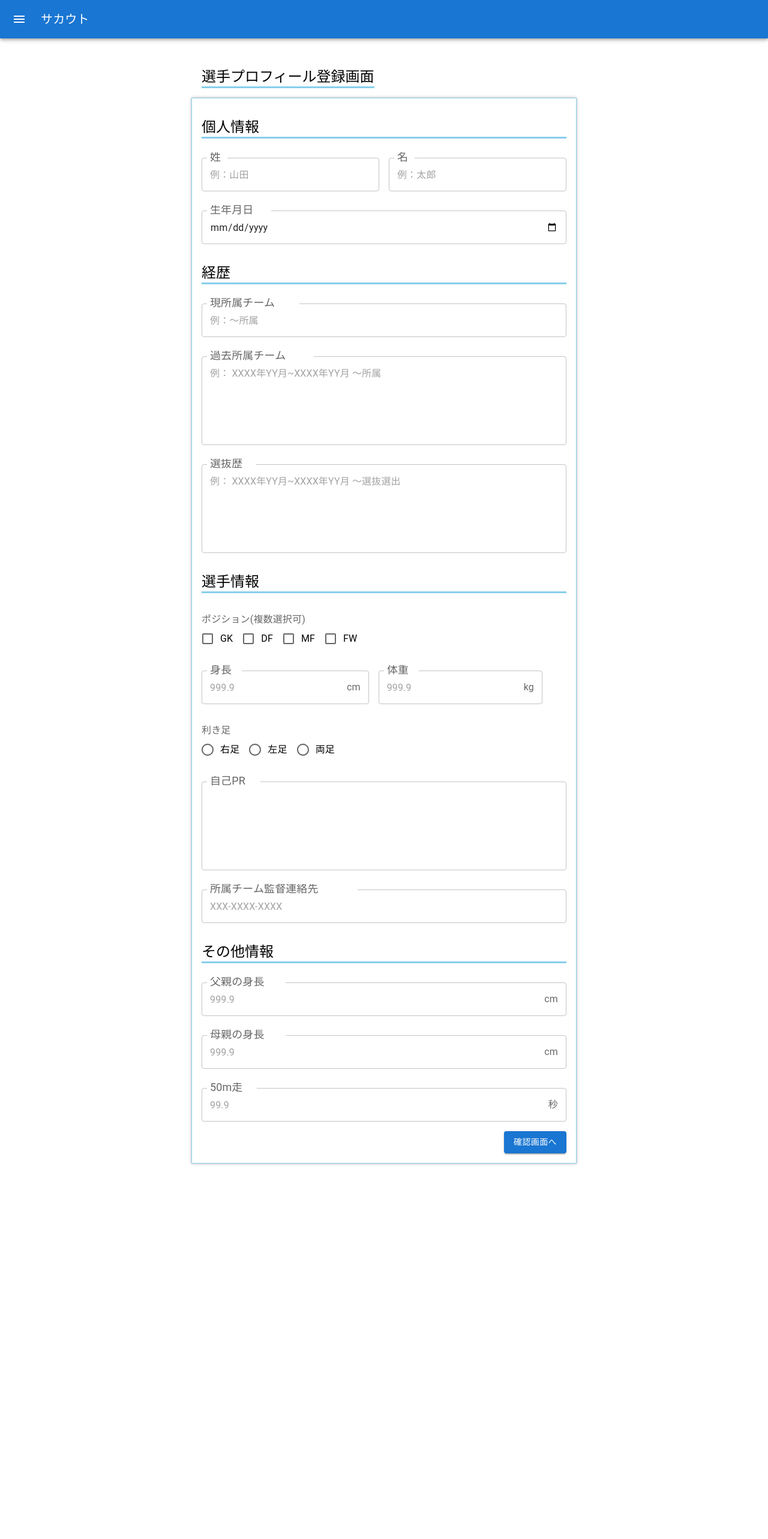
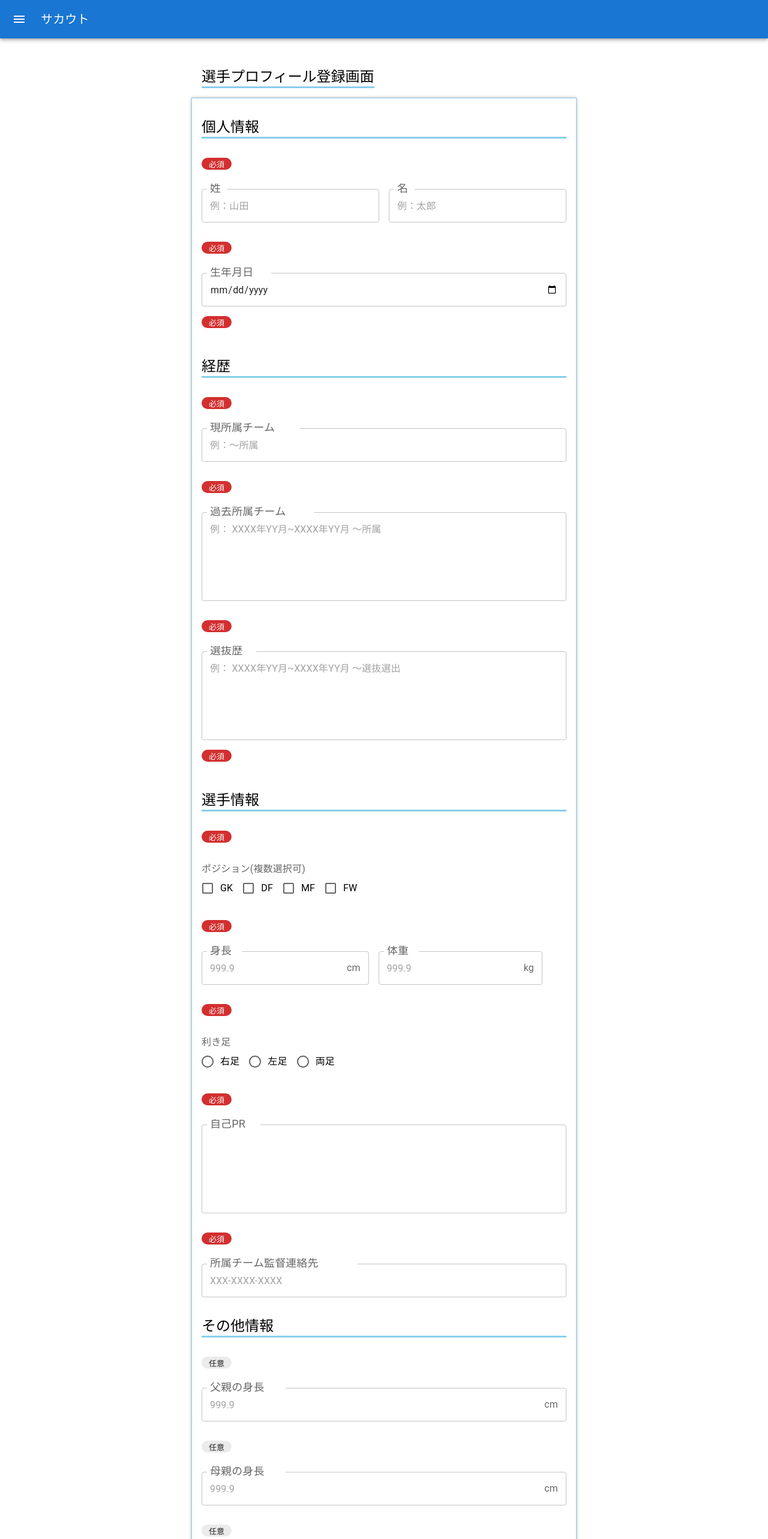
Before and after one commit to fujiwarass/socout-demo, a Next.js app: page /player/create in a window 1280 px wide. Shown: the top 2566 px of the page at 60% size. Before the commit the page ends 1972 px from the top, so only its background shows below. Built offline with nearby package versions, Linux system fonts and the light colour scheme.

Commit message:
必須と任意の状態を表示

```diff
--- a/src/app/(main)/player/create/page.tsx
+++ b/src/app/(main)/player/create/page.tsx
@@ -12,6 +12,7 @@ import { LadioBoxList } from '@/app/_component/elements/LadioButtons/LadioButton
 import { UploadImageFeild } from '@/app/_component/elements/Inputs/UploadImageFeild';
 import { UploadMovieFeild } from '@/app/_component/elements/Inputs/UploadMovieField';
 import { FormatField } from '@/app/_component/elements/Inputs/FormatField';
+import { FormChip } from '@/app/_component/elements/Chips/FormChip';
 
 export default function Page() {
 
@@ -41,37 +42,52 @@ export default function Page() {
                 {/* 個人情報 */}
                 <Stack direction="column" spacing={4}>
                     <FormHeadLine title="個人情報" />
+                    <FormChip mustFlg={true} />
                     <Stack direction="row" spacing={2}>
                         <StringField label="姓" example="例：山田" />
                         <StringField label="名" example="例：太郎" />
                     </Stack>
+                    <FormChip mustFlg={true} />
                     <DateField label="生年月日" />
 
                 </Stack>
                 {/* 経歴 */}
                 <Stack direction="column" spacing={4}>
+                    <FormChip mustFlg={true} />
                     <FormHeadLine title="経歴" />
+                    <FormChip mustFlg={true} />
                     <StringField label="現所属チーム" example="例：～所属" />
+                    <FormChip mustFlg={true} />
                     <StringAreaField label="過去所属チーム" example="例： XXXX年YY月~XXXX年YY月 ～所属" />
+                    <FormChip mustFlg={true} />
                     <StringAreaField label="選抜歴" example="例： XXXX年YY月~XXXX年YY月 ～選抜選出" />
 
                 </Stack>
                 {/* 選手情報 */}
                 <Stack direction="column" spacing={4}>
+                    <FormChip mustFlg={true} />
                     <FormHeadLine title="選手情報" />
+                    <FormChip mustFlg={true} />
                     <CheckBoxList label='ポジション(複数選択可)' position={[...['GK', 'DF', 'MF', 'FW']]} />
+                    <FormChip mustFlg={true} />
                     <Stack direction="row" spacing={2}>
                         <NumberField label="身長" example="999.9" unit='cm' />
                         <NumberField label="体重" example="999.9" unit='kg' />
                     </Stack>
+                    <FormChip mustFlg={true} />
                     <LadioBoxList label='利き足' position={[...['右足', '左足', '両足']]} />
+                    <FormChip mustFlg={true} />
                     <StringAreaField label="自己PR" example="" />
+                    <FormChip mustFlg={true} />
                     <FormatField label="所属チーム監督連絡先" example="XXX-XXXX-XXXX" format="###-####-####" />
                 </Stack>
                 <Stack direction="column" spacing={4}>
                     <FormHeadLine title="その他情報" />
+                    <FormChip mustFlg={false} />
                     <NumberField label="父親の身長" example="999.9" unit='cm' />
+                    <FormChip mustFlg={false} />
                     <NumberField label="母親の身長" example="999.9" unit='cm' />
+                    <FormChip mustFlg={false} />
                     <NumberField label="50m走" example="99.9" unit='秒' />
                 </Stack>
                 <Button type="submit" variant="contained" color="primary" sx={{ alignSelf: 'flex-end' }}>
```
